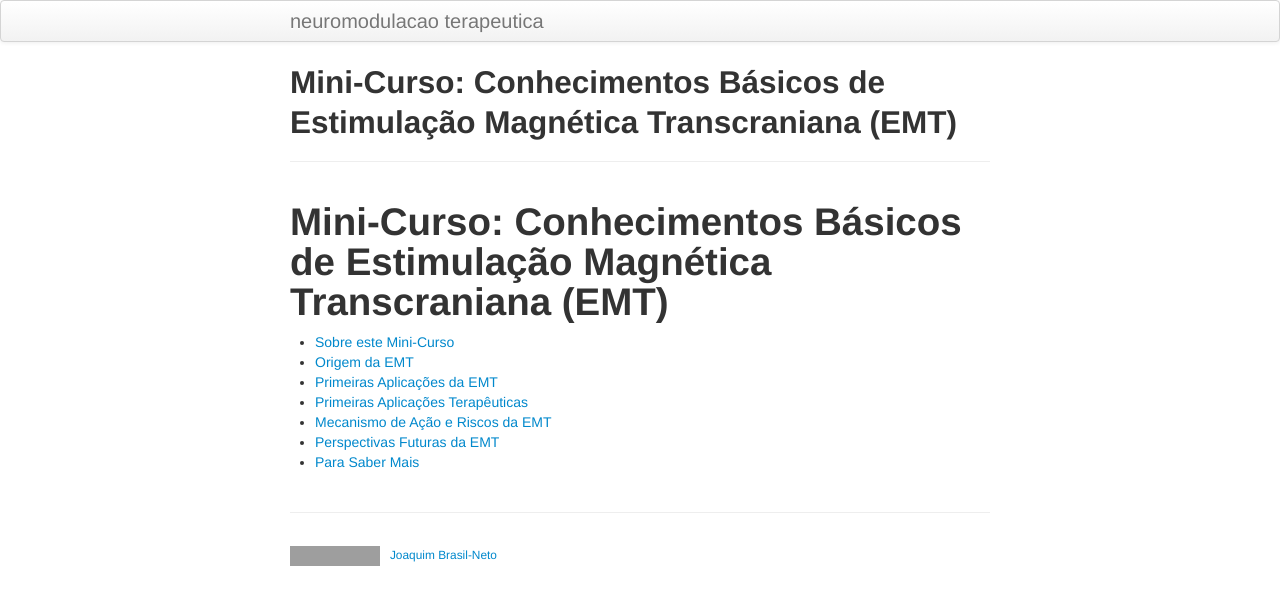
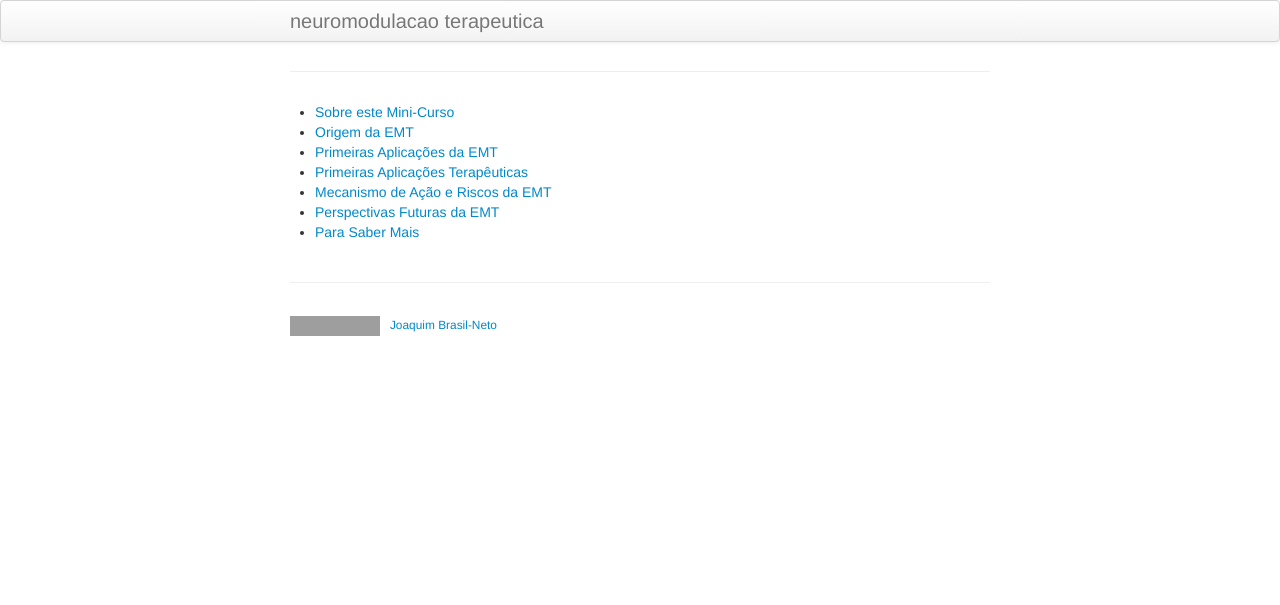
Before and after one commit to sadato/neuromodulacao_terapeutica, a Jekyll site: the page built from index.md, in a window 1280 px wide. Shown: the top 605 px of the page. Built offline with Jekyll 4.4.1, drawn with Linux system fonts in a browser that asks for light colours; our own code applies the rules of GitHub Pages for plain Markdown files; grey boxes are pictures that could not be loaded.

Commit message:
Update index.md

```diff
--- a/index.md
+++ b/index.md
@@ -5,7 +5,7 @@ tagline: Estimulação Magnética Transcraniana e Estimulação Transcraniana po
 description: Conhecimentos Básicos de Estimulação Magnética Transcraniana (EMT): Mini-Curso
 ---
 
-# Mini-Curso:  Conhecimentos Básicos de Estimulação Magnética Transcraniana (EMT)
+
 
 - [Sobre este Mini-Curso](pages/sobre.html)
 - [Origem da EMT](pages/origem.html)
```
